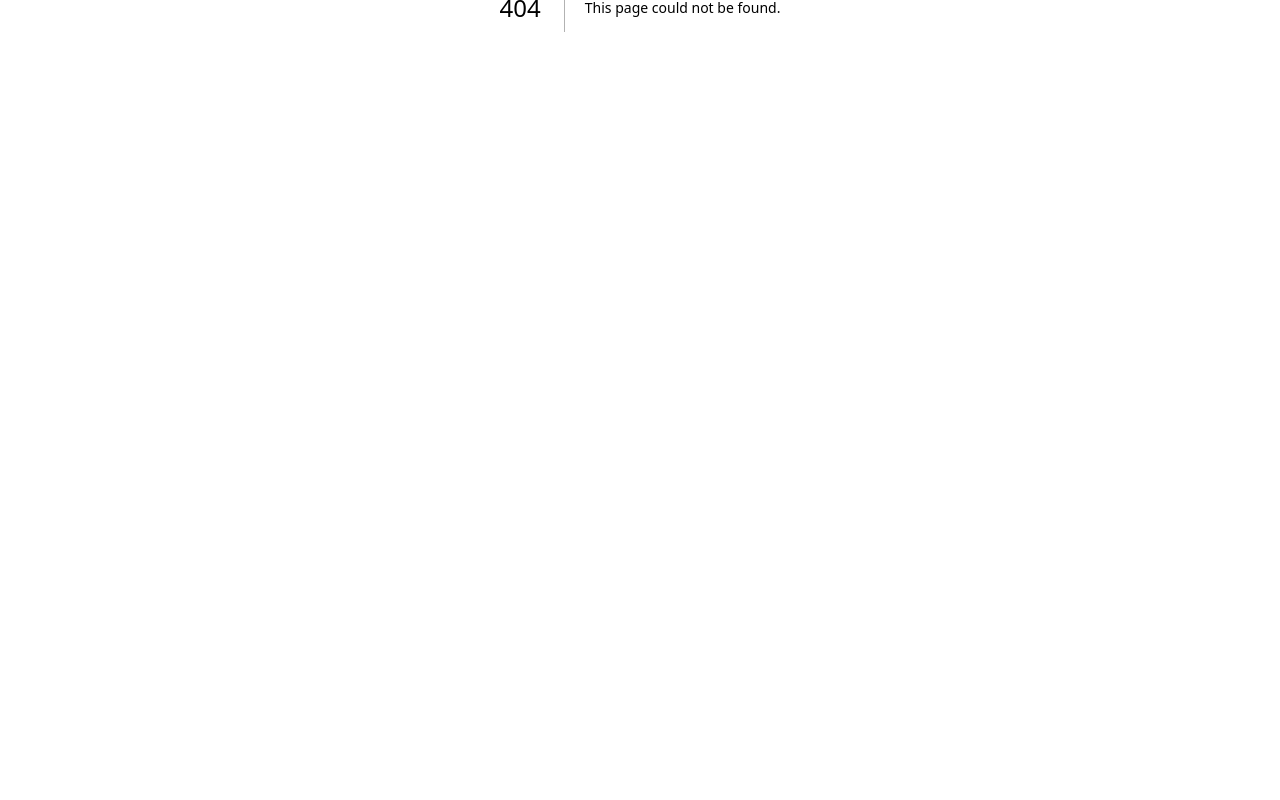
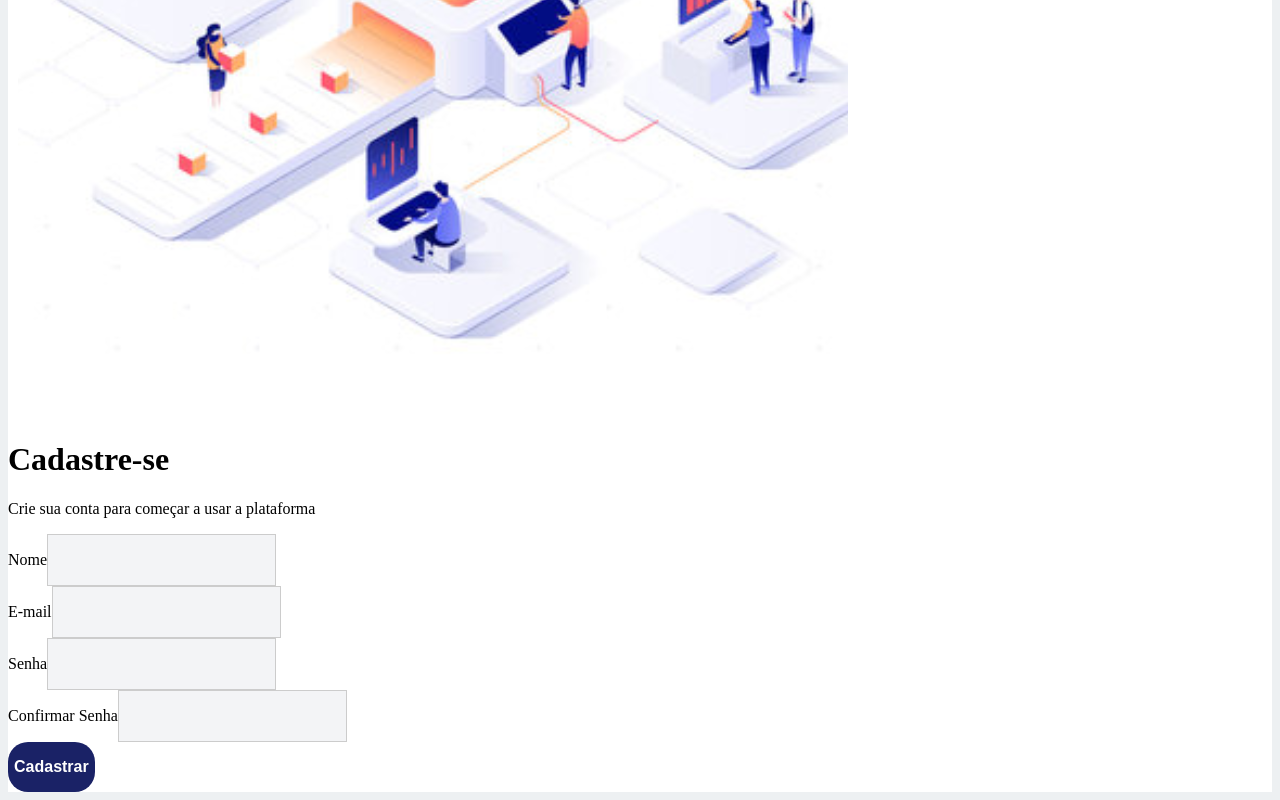
Before and after one commit to Hektor-Augusto2302/Gest-o-de-Logistica-front-end, a Next.js app: page /registerUser in a window 1280 px wide. Before the commit this address had no page. Shown: the part 393-1193 px from the top of the page. Before the commit the page ends 800 px from the top, so only its background shows below. Built offline with nearby package versions, Linux system fonts and the light colour scheme.

Commit message:
feat(record creation)

```diff
--- a/src/app/globals.css
+++ b/src/app/globals.css
@@ -3,6 +3,10 @@
 @tailwind utilities;
 
 body {
+    background-color: #EDF0F2;
+}
+
+.user-form {
     background-color: #fff;
 }
 
--- /dev/null
+++ b/src/app/registerUser/page.tsx
@@ -0,0 +1,7 @@
+import RegisterUserForm from "@/components/RegisterUserForm/RegisterUserForm";
+
+export default function Register () {
+    return (
+        <RegisterUserForm />
+    )
+}
--- a/src/components/LoginForm/LoginForm.tsx
+++ b/src/components/LoginForm/LoginForm.tsx
@@ -1,9 +1,9 @@
 import Image from "next/image";
-import Illustration from "./components/login-illustration.svg";
+import Illustration from "../../../public/login-illustration.svg";
 
 export default function LoginForm() {
     return (
-        <div className="flex items-center justify-center h-screen ">
+        <div className="flex items-center justify-center h-screen user-form">
             <div className="flex w-[1300px] h-[6000px]overflow-hidden">
                 <div className="w-[30%] p-10 flex flex-col justify-center">
                     <h1 className="flex text-3xl font-bold text-center">Login</h1>
@@ -42,7 +42,7 @@ export default function LoginForm() {
                     <Image
                         src={Illustration}
                         alt="Ilustração de login"
-                        className="w-[85%] h-auto"
+                        className="w-[100%] h-auto"
                     />
                 </div>
             </div>
--- /dev/null
+++ b/src/components/RegisterUserForm/RegisterUserForm.tsx
@@ -0,0 +1,69 @@
+import Image from "next/image";
+import Illustration from "../../../public/login-illustration.svg";
+
+export default function RegisterForm() {
+    return (
+        <div className="flex items-center justify-center h-screen user-form">
+            <div className="flex w-[1600] overflow-hidden">
+                <div className="w-[50%] flex items-center justify-center">
+                    <Image
+                        src={Illustration}
+                        alt="Ilustração de cadastro"
+                        className="h-auto"
+                    />
+                </div>
+                <div className="w-[50%] p-10 flex flex-col justify-center">
+                    <h1 className="text-3xl font-bold text-center">Cadastre-se</h1>
+                    <p className="text-center text-gray-600 mt-2">
+                        Crie sua conta para começar a usar a plataforma
+                    </p>
+                    <form className="mt-6">
+                        <div className="flex flex-col">
+                            <label className="label-form">Nome</label>
+                            <input
+                                type="text"
+                                name="name"
+                                className="input-form"
+                                required
+                            />
+                        </div>
+                        <div className="flex flex-col mt-4">
+                            <label className="label-form">E-mail</label>
+                            <input
+                                type="email"
+                                name="email"
+                                className="input-form"
+                                required
+                            />
+                        </div>
+                        <div className="flex flex-col mt-4">
+                            <label className="label-form">Senha</label>
+                            <input
+                                type="password"
+                                name="password"
+                                className="input-form"
+                                required
+                            />
+                        </div>
+                        <div className="flex flex-col mt-4">
+                            <label className="label-form">Confirmar Senha</label>
+                            <input
+                                type="password"
+                                name="confirmPassword"
+                                className="input-form"
+                                required
+                            />
+                        </div>
+                        <div className="flex justify-center mt-6">
+                            <input
+                                type="submit"
+                                className="w-full button-form"
+                                value="Cadastrar"
+                            />
+                        </div>
+                    </form>
+                </div>
+            </div>
+        </div>
+    );
+}
```
Also changed, not shown: public/login-illustration.svg (renamed from src/components/LoginForm/components/login-illustration.svg).
